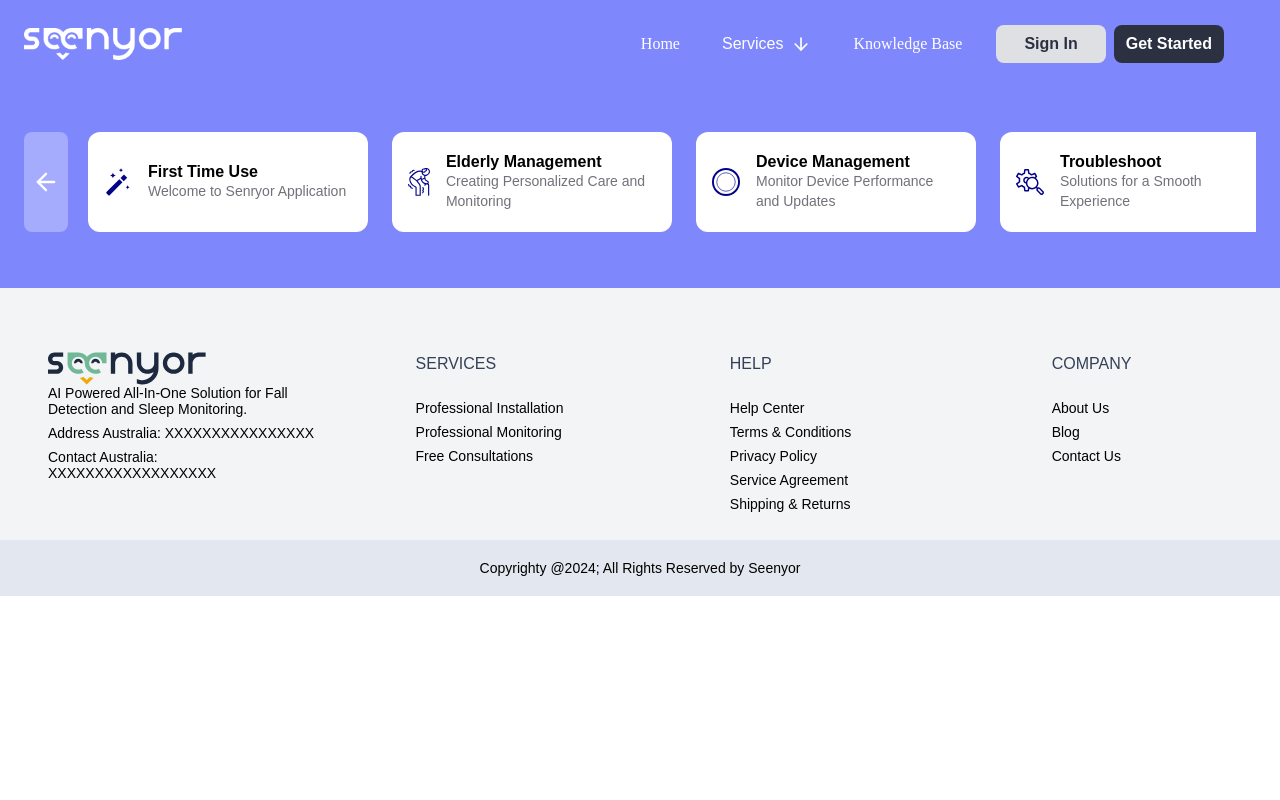
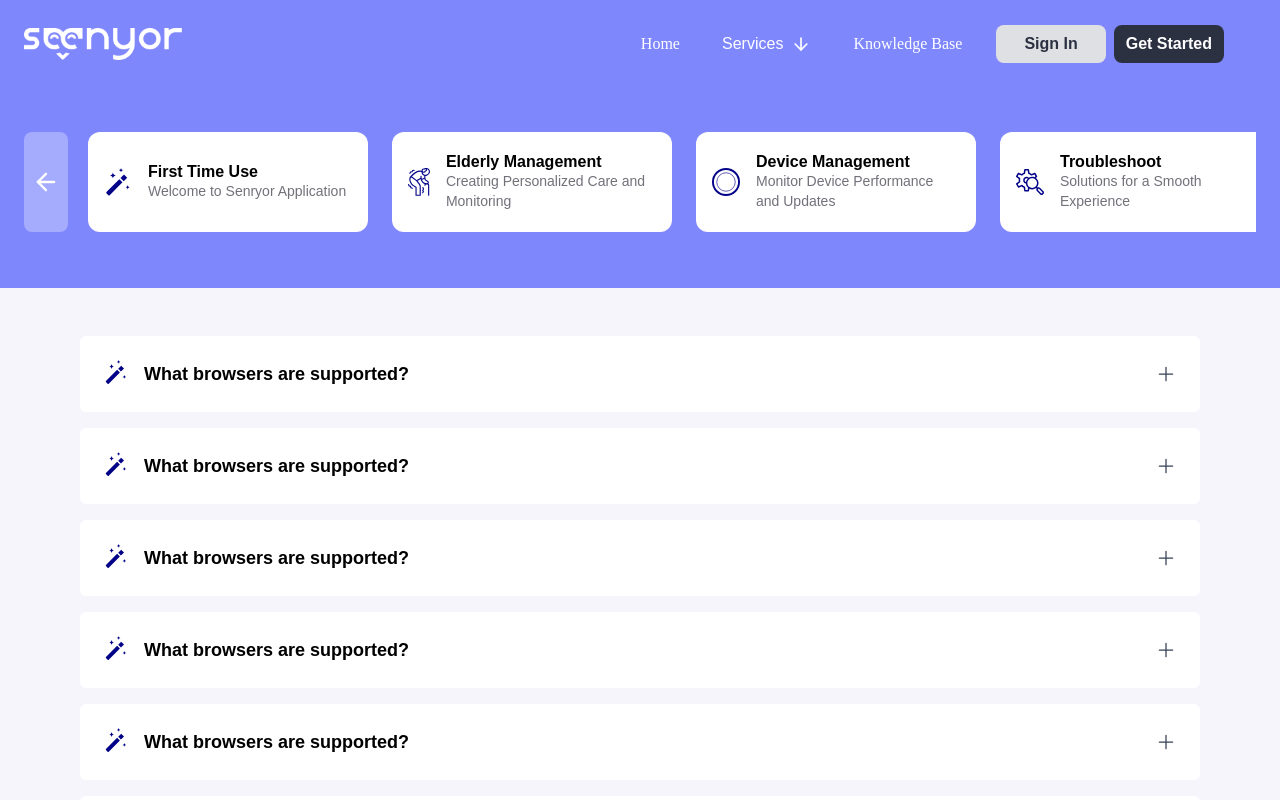
Before and after one commit to seenyor/new-seenyor, a Next.js app: page /knowledge/1 in a window 1280 px wide. Shown: the top 800 px of the page. Built offline with nearby package versions, Linux system fonts and the light colour scheme; no server answers; a web font is replaced by a local one.

Commit message:
detail for knowledge

```diff
--- a/src/app/(knowledge)/knowledge/[details]/page.jsx
+++ b/src/app/(knowledge)/knowledge/[details]/page.jsx
@@ -104,6 +104,55 @@ const KnowledgeDetails = () => {
           </div>
         </div>
       </div>
+
+      {/* accordions */}
+      <div className="w-full bg-[#F5F5FB]">
+        <section className="w-full mx-auto max-w-6xl py-8">
+          {helpTopics?.map((data) => (
+            <details
+              key={data?.title}
+              className="group p-6 my-4 mx-4 bg-white rounded-md"
+            >
+              <summary className=" relative flex cursor-pointer list-none gap-4 pr-8 font-medium text-slate-700 transition-colors duration-300 focus-visible:outline-none group-hover:text-slate-900  [&::-webkit-details-marker]:hidden">
+                <Image
+                  src="/images/pencil.svg"
+                  height={30}
+                  width={30}
+                  alt=""
+                  className="h-6 w-6"
+                />
+                <span className="text-lg font-semibold text-[#000]">
+                  What browsers are supported?
+                </span>
+                <svg
+                  xmlns="http://www.w3.org/2000/svg"
+                  className="absolute right-0 top-1 h-5 w-5 shrink-0 stroke-slate-700 transition duration-300 group-open:rotate-45"
+                  fill="none"
+                  viewBox="0 0 24 24"
+                  stroke="currentColor"
+                  strokeWidth="1.5"
+                  aria-labelledby="title-ac06 desc-ac06"
+                >
+                  <title id="title-ac06">Open icon</title>
+                  <desc id="desc-ac06">
+                    icon that represents the state of the summary
+                  </desc>
+                  <path
+                    strokeLinecap="round"
+                    strokeLinejoin="round"
+                    d="M12 4v16m8-8H4"
+                  />
+                </svg>
+              </summary>
+              <p className="mt-4 ps-10 text-slate-500 text-sm">
+                The components in Wind UI are designed to work in the latest,
+                stable releases of all major browsers, including Chrome,
+                Firefox, Safari, and Edge.
+              </p>
+            </details>
+          ))}
+        </section>
+      </div>
     </div>
   );
 };
```
Also changed, not shown: public/images/pencil.svg (added).
